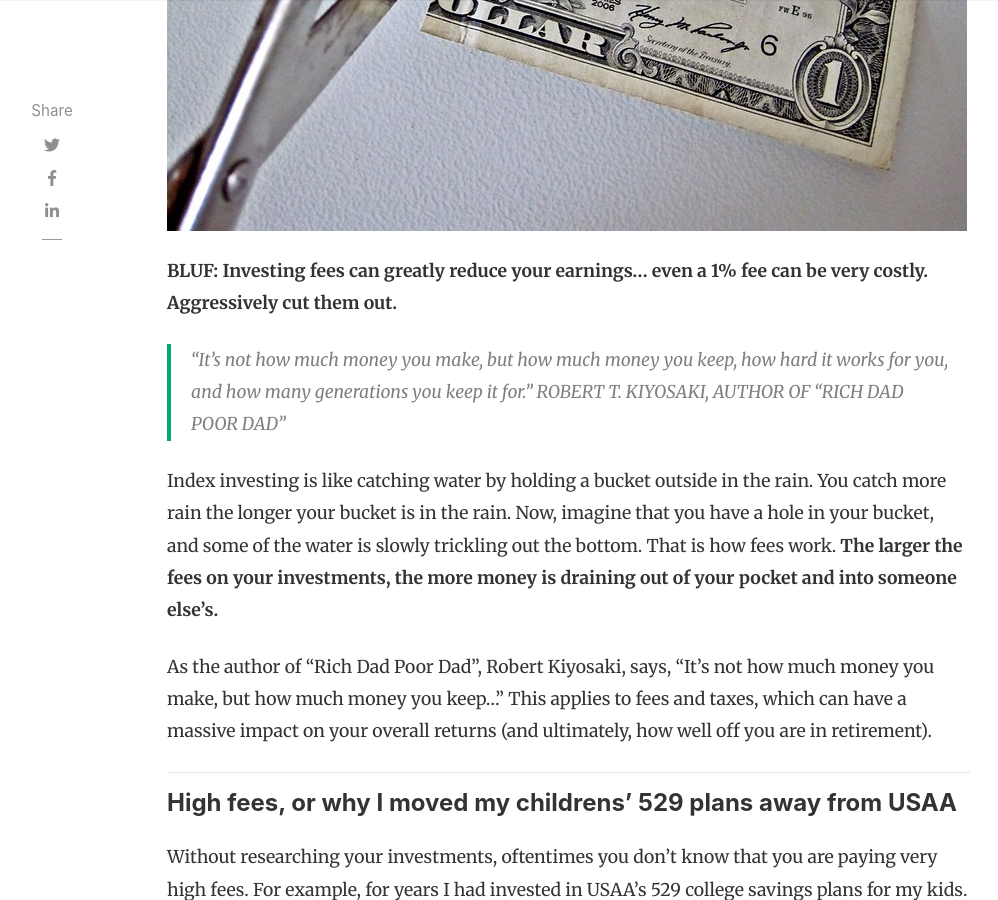
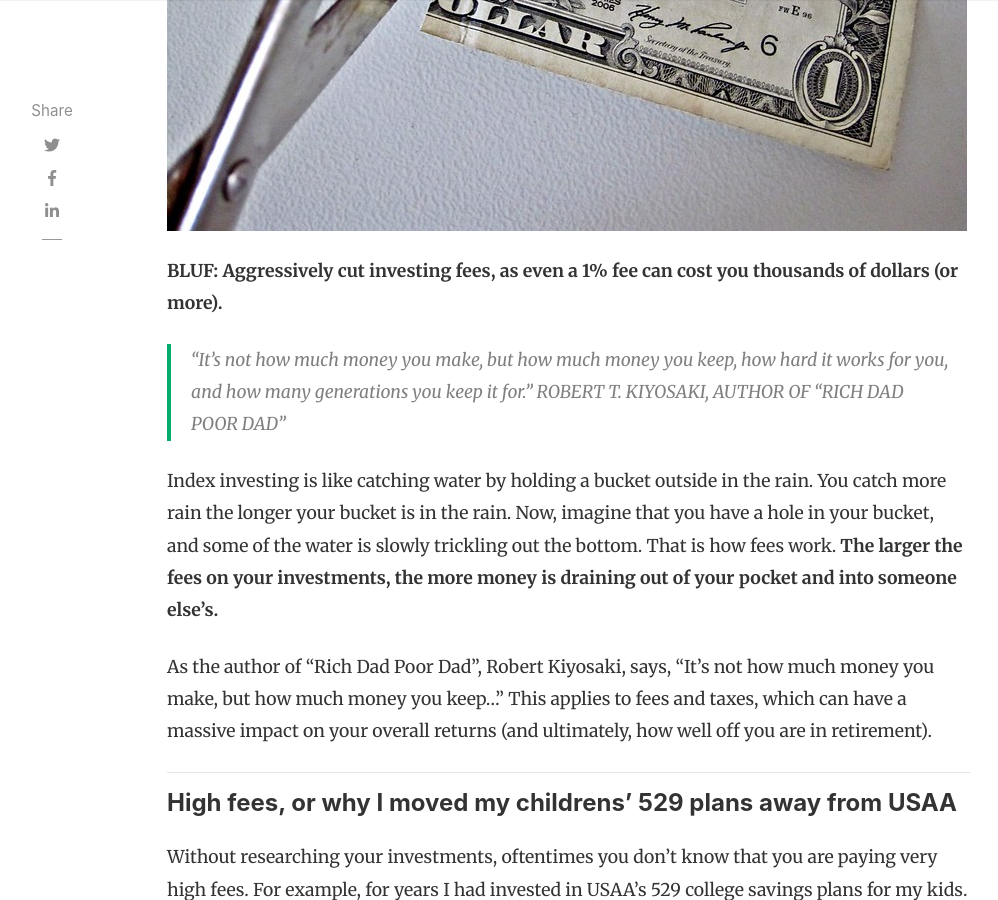
Before and after one commit to militaryinvestor/militaryinvestor.github.io, a Jekyll site: the page built from _posts/2021-09-19-Aggressively-Cut-Fees-to-Keep-More-of-Your-Profits.md, in a window 1280 px wide and 900 px high, scrolled down 698 px. Shown: the whole window, without its empty margins (118-1116 px from the left). Built offline with Jekyll 4.4.1, drawn with Linux system fonts in a browser that asks for light colours; nearby versions of some CDN libraries; comment, search, counter and statistics services are not loaded; some of the changed text lies outside the part shown.

Commit message:
Update 2021-09-19-Aggressively-Cut-Fees-to-Keep-More-of-Your-Profits.md

```diff
--- a/_posts/2021-09-19-Aggressively-Cut-Fees-to-Keep-More-of-Your-Profits.md
+++ b/_posts/2021-09-19-Aggressively-Cut-Fees-to-Keep-More-of-Your-Profits.md
@@ -8,7 +8,7 @@ featured: false
 hidden: false
 ---
 
-**BLUF: Investing fees can greatly reduce your earnings... even a 1% fee can be very costly.  Aggressively cut them out.**
+**BLUF: Aggressively cut investing fees, as even a 1% fee can cost you thousands of dollars (or more).**
 
 > “It’s not how much money you make, but how much money you keep, how hard it works for you, and how many generations you keep it for.”
 > ROBERT T. KIYOSAKI, AUTHOR OF “RICH DAD POOR DAD”
```
Also changed, not shown: other parts of _posts/2021-09-19-Aggressively-Cut-Fees-to-Keep-More-of-Your-Profits.md (+3 -1 lines).
